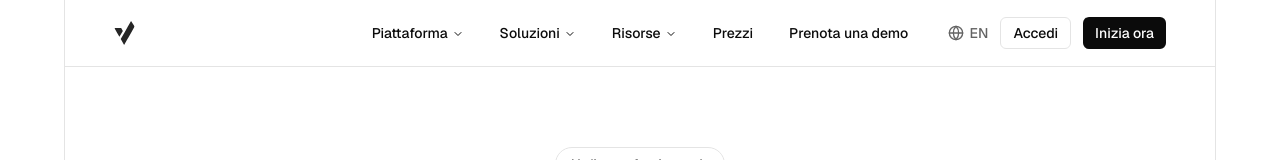
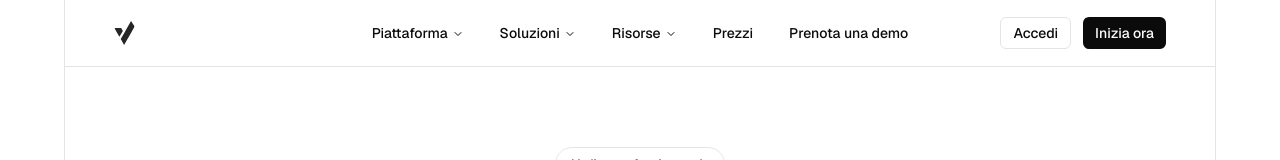
Before and after one commit to verbalist-app/www-verbalist-it, a Next.js app: page / in a window 1280 px wide. Shown: the top 160 px of the page. Built offline with nearby package versions, Linux system fonts and the light colour scheme.

Commit message:
Move language switcher from header to footer
- More discrete placement in footer bottom bar
- Shows "English" / "Italiano" text instead of abbreviations
- Removed from BoxedHeader

Co-Authored-By: Claude Opus 4.5 <noreply@anthropic.com>

```diff
--- a/components/boxed-header.tsx
+++ b/components/boxed-header.tsx
@@ -2,9 +2,8 @@
 
 import * as React from 'react'
 import Link from 'next/link'
-import { usePathname } from 'next/navigation'
 import { Logo } from '@/components/logo'
-import { Menu, X, Building2, Users, Megaphone, Search, Download, BarChart3, FileText, BookOpen, Cpu, GraduationCap, HelpCircle, History, Globe } from 'lucide-react'
+import { Menu, X, Building2, Users, Megaphone, Search, Download, BarChart3, FileText, BookOpen, Cpu, GraduationCap, HelpCircle, History } from 'lucide-react'
 import { Button } from '@/components/ui/button'
 import {
     NavigationMenu,
@@ -42,24 +41,6 @@ const risorse = [
     { title: "Guide", href: "/guide", icon: GraduationCap },
     { title: "FAQ", href: "/faq", icon: HelpCircle },
 ]
-
-const LanguageSwitcher = () => {
-    const pathname = usePathname()
-    const isEnglish = pathname.startsWith('/en')
-    const pathWithoutLocale = isEnglish ? pathname.replace(/^\/en/, '') || '/' : pathname
-    const alternatePath = isEnglish ? pathWithoutLocale : `/en${pathname === '/' ? '' : pathname}`
-
-    return (
-        <Link
-            href={alternatePath}
-            className="flex items-center gap-1.5 text-sm text-muted-foreground hover:text-foreground transition-colors"
-            title={isEnglish ? 'Passa all\'italiano' : 'Switch to English'}
-        >
-            <Globe className="size-4" />
-            <span className="uppercase font-medium">{isEnglish ? 'IT' : 'EN'}</span>
-        </Link>
-    )
-}
 
 export const BoxedHeader = () => {
     const [menuState, setMenuState] = React.useState(false)
@@ -241,9 +222,8 @@ export const BoxedHeader = () => {
                                         Prenota una demo
                                     </Link>
                                 </div>
-                                <div className="mt-6 pt-4 border-t flex items-center justify-between gap-4">
-                                    <LanguageSwitcher />
-                                    <Button asChild variant="outline" size="sm" className="flex-1">
+                                <div className="mt-6 pt-4 border-t">
+                                    <Button asChild variant="outline" size="sm" className="w-full">
                                         <Link href="/login">
                                             <span>Accedi</span>
                                         </Link>
@@ -251,7 +231,6 @@ export const BoxedHeader = () => {
                                 </div>
                             </div>
                             <div className="hidden lg:flex w-full flex-col space-y-3 sm:flex-row sm:items-center sm:gap-3 sm:space-y-0 md:w-fit">
-                                <LanguageSwitcher />
                                 <Button asChild variant="outline" size="sm">
                                     <Link href="/login">
                                         <span>Accedi</span>
--- a/components/footer.tsx
+++ b/components/footer.tsx
@@ -1,4 +1,8 @@
+'use client'
+
 import Link from "next/link"
+import { usePathname } from "next/navigation"
+import { Globe } from "lucide-react"
 
 const links = {
   prodotto: [
@@ -15,6 +19,24 @@ const links = {
     { name: "Cookie Policy", href: "/cookie-policy" },
     { name: "Termini", href: "/termini" },
   ],
+}
+
+function LanguageSwitcher() {
+  const pathname = usePathname()
+  const isEnglish = pathname.startsWith('/en')
+  const pathWithoutLocale = isEnglish ? pathname.replace(/^\/en/, '') || '/' : pathname
+  const alternatePath = isEnglish ? pathWithoutLocale : `/en${pathname === '/' ? '' : pathname}`
+
+  return (
+    <Link
+      href={alternatePath}
+      className="inline-flex items-center gap-1.5 text-xs text-muted-foreground transition-colors hover:text-foreground"
+      title={isEnglish ? 'Passa all\'italiano' : 'Switch to English'}
+    >
+      <Globe className="size-3.5" />
+      <span className="font-medium">{isEnglish ? 'Italiano' : 'English'}</span>
+    </Link>
+  )
 }
 
 export function Footer() {
@@ -108,6 +130,8 @@ export function Footer() {
                 NUR Digital Marketing
               </a>.
             </p>
+            <div className="flex items-center gap-6">
+              <LanguageSwitcher />
               <a
                 href="https://status.verbalist.it"
                 target="_blank"
@@ -120,6 +144,7 @@ export function Footer() {
             </div>
           </div>
         </div>
+      </div>
     </footer>
   )
 }
```
Lines whose indentation alone changed are shown as unchanged.
